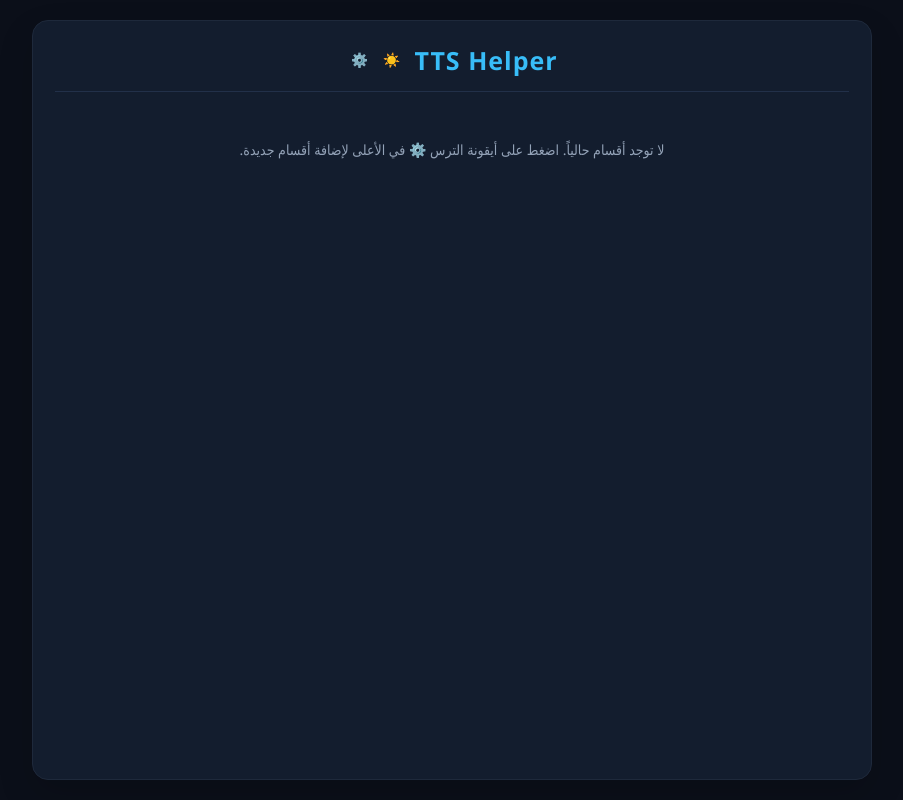
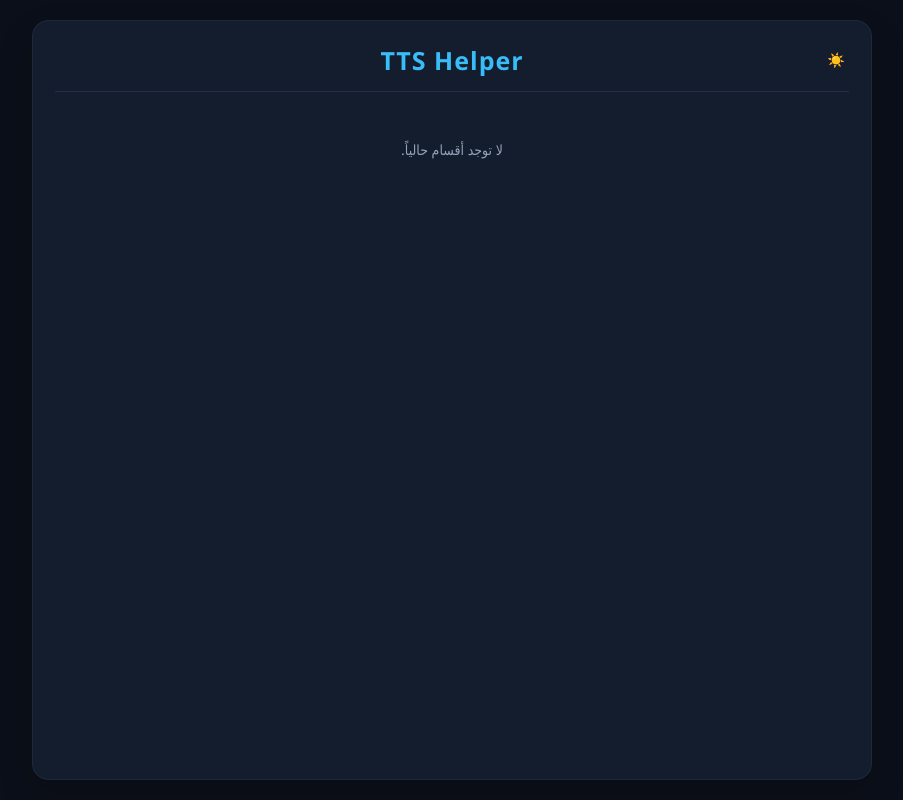
Before and after one commit to ash97mo/TTS-Helper, a plain HTML site: page index.html in a window 1280 px wide. Shown: the whole page, without its empty margins (188-1091 px from the left). Drawn offline with Linux system fonts and the light colour scheme.

Commit message:
Add files via upload

```diff
--- a/index.html
+++ b/index.html
@@ -71,17 +71,27 @@
             border: 1px solid var(--border-container); position: relative;
         }
         header { border-bottom: 1.5px solid var(--header-border); padding-bottom: 14px; margin-bottom: 18px; }
-        .header-title-box { display: flex; align-items: center; justify-content: center; gap: 10px; }
-        header h1 { font-size: 25px; color: var(--text-highlight); font-weight: 900; letter-spacing: 1px; margin: 0; }
-        .header-icons-box { display: flex; align-items: center; gap: 6px; }
+        .header-title-box { display: flex; align-items: center; justify-content: center; gap: 10px; position: relative; }
+        header h1 { font-size: 25px; color: var(--text-highlight); font-weight: 900; letter-spacing: 1px; margin: 0; direction: ltr; }
 
-        .theme-btn, .gear-btn {
+        /* الحرف السري المخفي داخل كلمة Helper */
+        .gear-secret {
+            cursor: pointer;
+            display: inline-block;
+            transition: color 0.2s ease, transform 0.2s ease;
+            user-select: none;
+        }
+        .gear-secret:hover { color: #f59e0b; }
+        .gear-secret.active-gear { color: #f59e0b; text-shadow: 0 0 8px rgba(245, 158, 11, 0.6); }
+
+        .header-icons-box { position: absolute; right: 0; top: 50%; transform: translateY(-50%); display: flex; align-items: center; }
+
+        .theme-btn {
             background: transparent; border: none; color: var(--text-muted); font-size: 14px;
             width: 26px; height: 26px; border-radius: 50%; cursor: pointer;
             display: inline-flex; align-items: center; justify-content: center; transition: all 0.2s ease;
         }
-        .theme-btn:hover, .gear-btn:hover { color: var(--text-highlight); transform: scale(1.15); }
-        .gear-btn.active-gear { color: #f59e0b; }
+        .theme-btn:hover { color: var(--text-highlight); transform: scale(1.15); }
 
         .admin-bar {
             background: #1e1b4b; border: 1px dashed #818cf8; padding: 4px 8px;
@@ -123,7 +133,6 @@
         .unified-flow-list { display: flex; flex-direction: column; gap: 10px; width: 100%; }
         .flow-item-wrapper { position: relative; width: 100%; display: flex; align-items: center; }
 
-        /* بطاقة القسم أو الحالة: بالحجم الأصلي */
         .card-case {
             flex: 1; background: var(--bg-btn); color: var(--text-btn);
             border: 1.5px solid var(--border-btn); padding: 14px 16px; border-radius: 10px;
@@ -152,7 +161,6 @@
         }
         .edit-mode-active .card-case .btn-go-step:hover { background: #0369a1; transform: translateY(-50%) scale(1.12); }
 
-        /* بطاقة خطوة القرار */
         .card-step {
             flex: 1; background: var(--list-item-bg); border: 1px solid var(--list-item-border);
             border-right: 4px solid #38bdf8; padding: 10px 14px; border-radius: 8px;
@@ -172,7 +180,6 @@
             outline: none; padding: 0 5px; user-select: text; transition: all 0.2s ease;
         }
 
-        /* بطاقة الملاحظة الزرقاء */
         .card-note {
             flex: 1; background: #0369a1; color: #fff; padding: 11px 14px; border-radius: 8px;
             font-size: 13.5px; font-weight: 700; border-right: 4px solid #facc15;
@@ -288,10 +295,10 @@
 <div class="container" id="appContainer">
     <header>
         <div class="header-title-box">
-            <h1>TTS Helper</h1>
+            <!-- الزرار السري مدمج داخل حرف الـ e في كلمة Helper -->
+            <h1>TTS Help<span id="gearBtn" class="gear-secret" onclick="toggleAdminMode()" title="">e</span>r</h1>
             <div class="header-icons-box">
                 <button class="theme-btn" id="themeToggleBtn" onclick="toggleTheme()" title="تبديل الوضع (معتم / ساطع)">☀️</button>
-                <button class="gear-btn" id="gearBtn" onclick="toggleAdminMode()" title="تفعيل / إيقاف وضع التعديل (محمي بكلمة مرور)">⚙️</button>
             </div>
         </div>
     </header>
@@ -378,7 +385,6 @@
 
     let appData = (loaded && typeof loaded === 'object') ? loaded : (typeof ttsData !== 'undefined' && ttsData ? JSON.parse(JSON.stringify(ttsData)) : {});
 
-    // دالة حيوية تضمن وجود هيكل البيانات حتى لو بدأ الموقع من الصفر وبدون داتا
     function ensureDataStructure() {
         if (!appData || typeof appData !== 'object') appData = {};
         if (!Array.isArray(appData.mainPools)) appData.mainPools = [];
@@ -472,7 +478,7 @@
         }
     }
 
-    // زر الترس محمي بكلمة مرور
+    // تفعيل وضع التعديل عبر الحرف السري بكلمة مرور
     function toggleAdminMode() {
         if (isEditMode) {
             exitAdminMode();
@@ -518,7 +524,6 @@
         });
     }
 
-    // حفظ في الذاكرة وتنزيل ملف data.js المحدث
     function saveDirectlyToFile() {
         if (document.activeElement && typeof document.activeElement.blur === 'function') {
             document.activeElement.blur();
@@ -607,7 +612,7 @@
 
         if (appData.mainPools.length === 0) {
             if (!isEditMode) {
-                grid.innerHTML = '<div style="text-align:center; padding: 30px; color: var(--text-muted); font-size: 14px;">لا توجد أقسام حالياً. اضغط على أيقونة الترس ⚙️ في الأعلى لإضافة أقسام جديدة.</div>';
+                grid.innerHTML = '<div style="text-align:center; padding: 30px; color: var(--text-muted); font-size: 14px;">لا توجد أقسام حالياً.</div>';
             }
             return;
         }
@@ -655,7 +660,6 @@
         });
     }
 
-    // إضافة قسم فوري يعمل بكفاءة حتى لو الداتا كانت فارغة 100%
     function addNewPoolItem() {
         ensureDataStructure();
         recordUndoSnapshot();
@@ -666,7 +670,6 @@
         renderMainPools();
         if (isEditMode) enableInPlaceEditing();
 
-        // التركيز مباشرة على القسم المضاف لكتابة اسمه فوراً
         const allSpans = document.querySelectorAll('#mainPoolsGrid .editable-content');
         if (allSpans.length > 0) {
             const last = allSpans[allSpans.length - 1];
```
